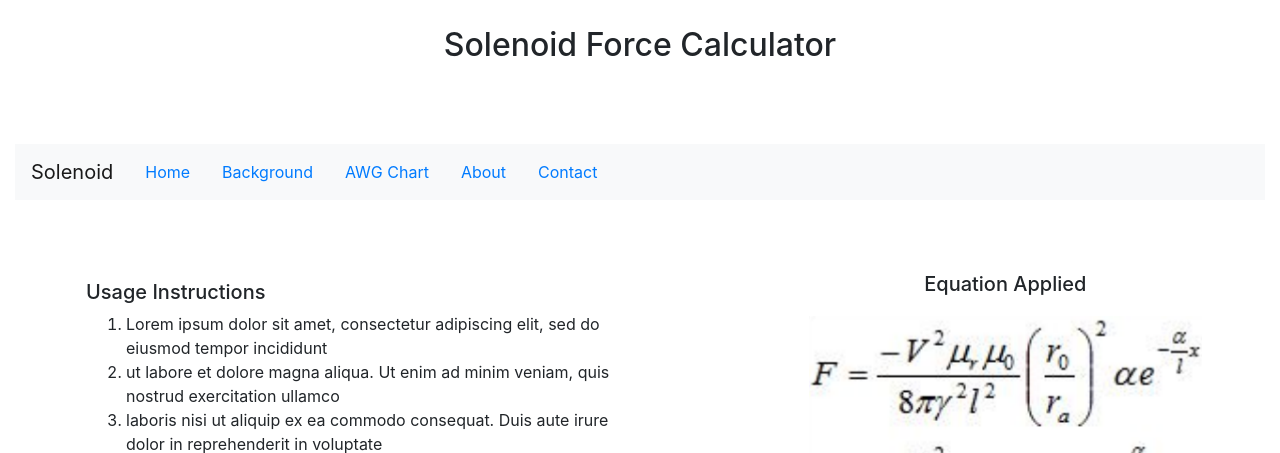
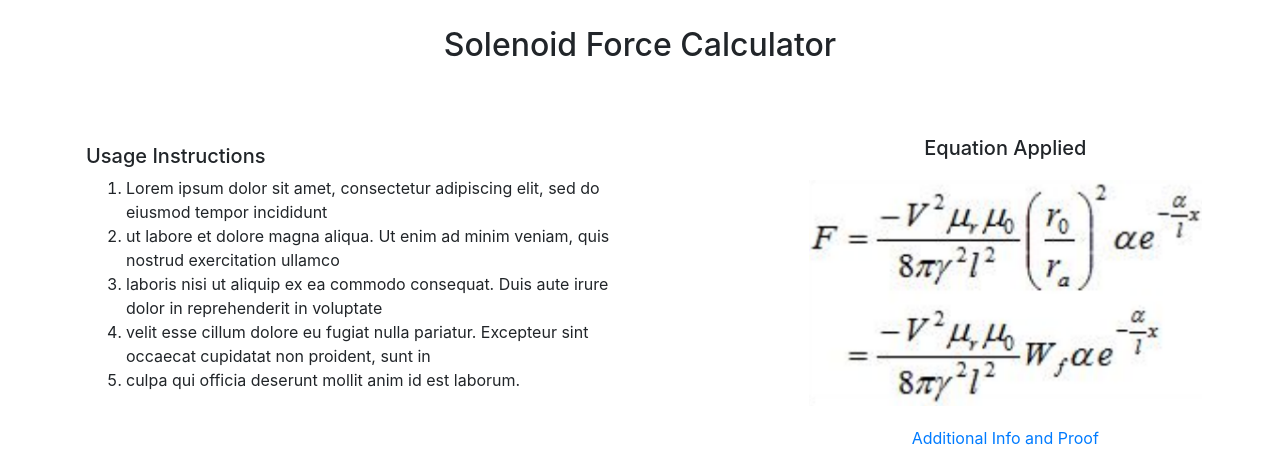
Before and after one commit to solenoid-pdx/solenoid, a Django app: page / in a window 1280 px wide. Shown: the top 453 px of the page. Run offline with Django 3.2, Linux system fonts and the light colour scheme; some libraries are stand-ins or nearby versions.

Commit message:
Remove navbar from DPN-5/Wireframe branch

```diff
--- a/templates/index.html
+++ b/templates/index.html
@@ -13,19 +13,6 @@
 <body onload="renderPage();" style="margin-bottom: 5%;">
     <div id="header" class="container" style="margin-bottom: 5%; margin-top: 2%;">
         <h2 id="page-header" style="text-align: center;">Solenoid Force Calculator</h2>
-    </div>
-
-    <div class="container-fluid pt-3" role="tablist">
-        <nav class="navbar navbar-expand-sm bg-light navbar-light">
-             <a class="navbar-brand" href="#">Solenoid</a>
-        <ul class="nav nav-pills">
-            <li class="nav-item"><a class="nav-link" data-toggle="pill" href="#">Home</a></li>
-            <li class="nav-item"><a class="nav-link" data-toggle="pill" href="#">Background</a></li>
-            <li class="nav-item"><a class="nav-link" data-toggle="pill" href="#">AWG Chart</a></li>
-            <li class="nav-item"><a class="nav-link" data-toggle="pill" href="#">About</a></li>
-            <li class="nav-item"><a class="nav-link" data-toggle="pill" href="#">Contact</a></li>
-        </ul>
-        </nav>
     </div>
 
     <div id="link-equation-flex-container"
```
